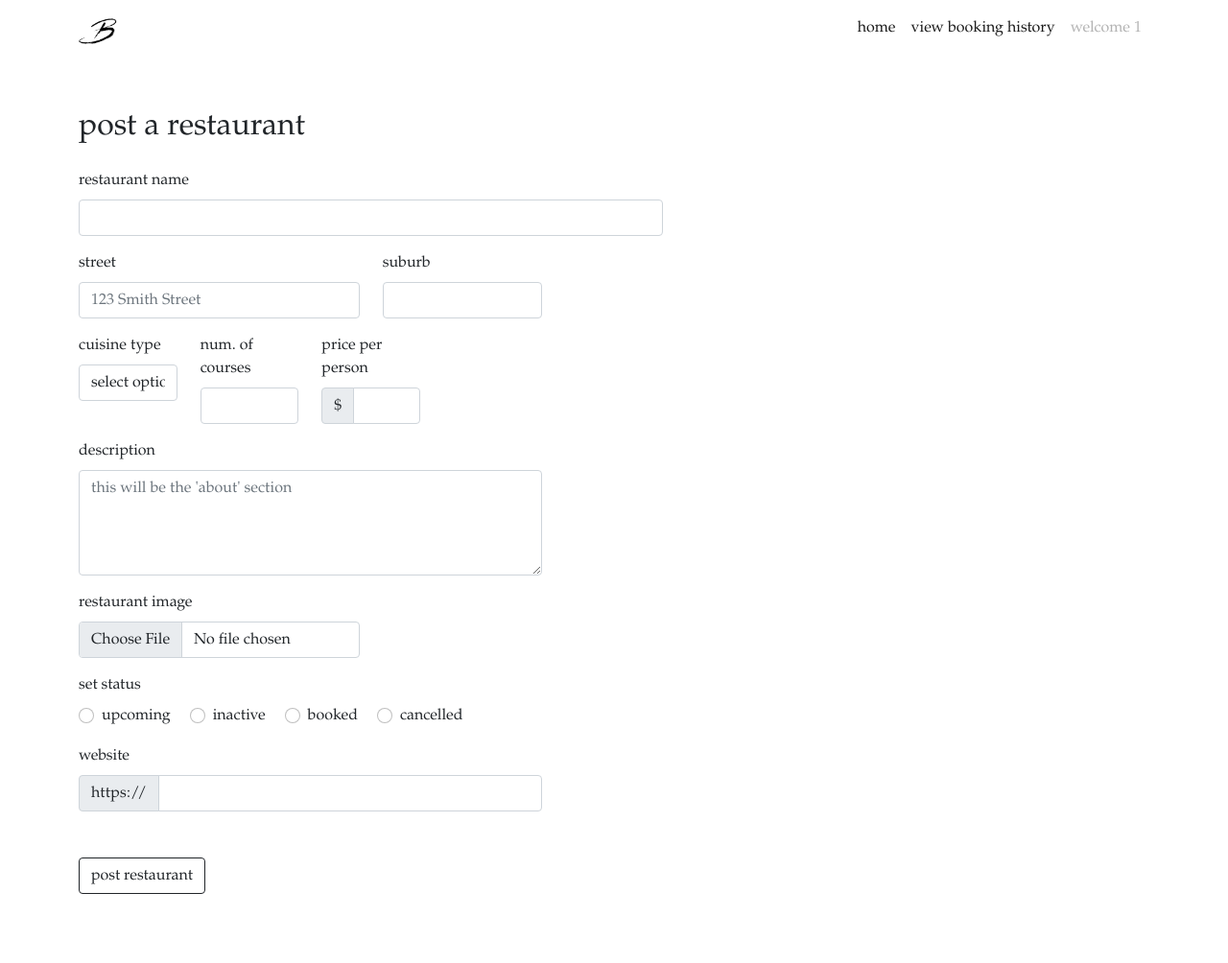
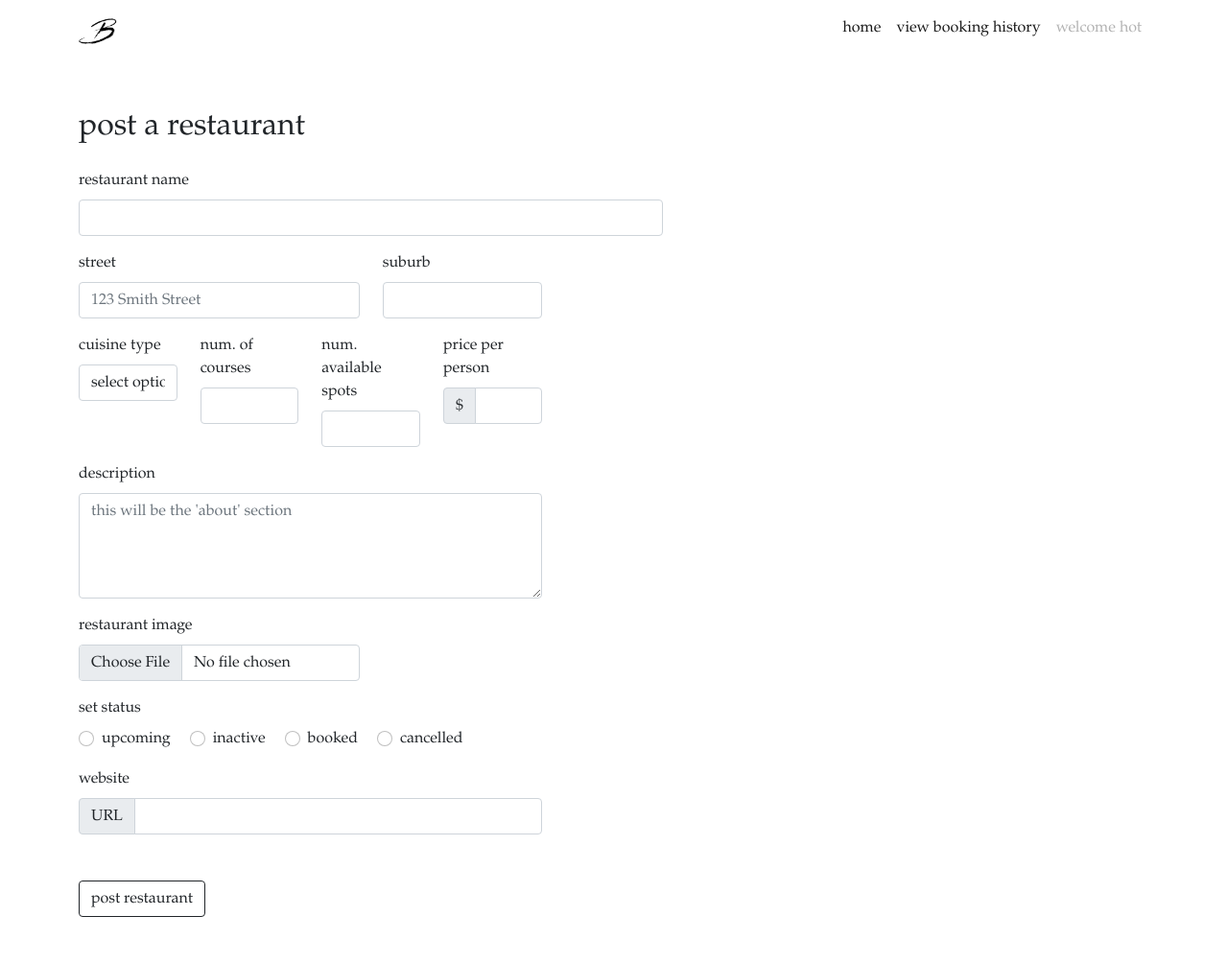
Before and after one commit to DeclanBarrett/BoutiqueEats, a Flask app: page /createrestaurant in a window 1280 px wide. Shown: the whole page at 96% size. Before the commit the page ends 932 px from the top, so only its background shows below. Run offline with Flask 2, Linux system fonts and the light colour scheme; a user stored in the database is signed in; some libraries are stand-ins or nearby versions.

Commit message:
Added a maximum number of reservations that can be made. Got the status working in the Index page.

```diff
--- a/website/forms.py
+++ b/website/forms.py
@@ -1,11 +1,17 @@
 
 from flask_wtf import FlaskForm
-from wtforms.fields import TextAreaField,SubmitField, StringField, PasswordField, IntegerField, FileField
+from wtforms.fields import TextAreaField,SubmitField, StringField, PasswordField, IntegerField, FileField, DateTimeField
 from wtforms.fields.core import RadioField, SelectField
-from wtforms.validators import URL, InputRequired, Length, Email, EqualTo, NoneOf, NumberRange
+from wtforms.fields.html5 import URLField
+from wtforms.validators import URL, InputRequired, Length, Email, EqualTo, NoneOf, NumberRange, ValidationError
 from flask_wtf.file import FileRequired, FileField, FileAllowed
+from datetime import datetime
 
 ALLOWED_FILE = {'PNG', 'JPG', 'png', 'jpg'}
+
+def validate_date(form, field):
+        if field.data < datetime.date.today():
+            raise ValidationError("The date cannot be in the past!")
 
 #creates the login information
 class LoginForm(FlaskForm):
@@ -38,10 +44,11 @@ class RestaurantForm(FlaskForm):
     ("french","french"),("italian","italian"),("japanese","japanese"),("middle eastern", "middle eastern"),("mediterranean","mediterranean"),
     ("asian", "asian"),("european","european")], validators=[InputRequired()])
 
-    description = TextAreaField("description", validators=[InputRequired(), Length(min=10, max=200)])
+    description = TextAreaField("description", validators=[InputRequired(), Length(min=10, max=400)])
     price = IntegerField("price per person", validators=[NumberRange(min=0)])
     num_courses = IntegerField("num. of courses", validators=[NumberRange(1, 20), InputRequired()])
-    website = StringField("website", validators=[URL()])
+    max_num_reservations = IntegerField("num. available spots", validators=[InputRequired()])
+    website = URLField("website")
     image = FileField('restaurant image',
                       validators=[
                           FileRequired(message='Image cannot be empty'),
@@ -56,3 +63,9 @@ class RestaurantForm(FlaskForm):
 class RestaurantStatusForm(FlaskForm):
     status = RadioField("status", choices=["upcoming", "inactive", "booked", "cancelled"])
     submit = SubmitField("Set Status")
+
+class ReservationForm(FlaskForm):
+    quantity = IntegerField("quantity", validators=[InputRequired(), NumberRange(min=0)])
+    time = DateTimeField("reservation date", validators=[InputRequired(), validate_date])
+    order = TextAreaField("order", validators=[InputRequired(), Length(max=300)])
+    submit = SubmitField("reserve")
--- a/website/templates/index.html
+++ b/website/templates/index.html
@@ -210,7 +210,10 @@
 
                     <div class="row mt-1">
                         <div class="card-text card-seats">
-                            one table left: tues, 16 october (PLACEHOLDER)
+
+                            <!--one table left: tues, 16 october (PLACEHOLDER)-->
+                            {{ restaurant.max_reservations - restaurant.reservations|length }} tables left:
+                            {{restaurant.statuses[-1].at_time.strftime("%a, %d %B").lower() }}
                         </div>
                     </div>
 
--- a/website/templates/postform.html
+++ b/website/templates/postform.html
@@ -53,6 +53,11 @@
                     </div>
 
                     <div class="col-7 col-xl-2 col-lg-3 col-md-4">
+                        {{form_restaurant.max_num_reservations.label (class="form-label") }}
+                        {{form_restaurant.max_num_reservations (class="form-control")}}
+                    </div>
+
+                    <div class="col-7 col-xl-2 col-lg-3 col-md-4">
 
                         {{form_restaurant.price.label (class="form-label") }}
                         <div class="input-group">
@@ -60,6 +65,7 @@
                             {{form_restaurant.price (class="form-control")}}
                         </div>
                     </div>
+
                 </div>
 
                 <!-- Description-->
@@ -100,7 +106,7 @@
                     <div class="col-lg-8 col-md-8">
                         {{form_restaurant.website.label (class="form-label") }}
                         <div class="input-group">
-                            <span class="input-group-text">https://</span>
+                            <span class="input-group-text">URL</span>
                             {{form_restaurant.website (class="form-control")}}
                         </div>
                     </div>
--- a/website/views.py
+++ b/website/views.py
@@ -1,10 +1,11 @@
 from flask import Blueprint, render_template, url_for
 from flask_login.utils import login_required
 from website.forms import RestaurantForm
-from website.models import Restaurant
+from website.models import Restaurant, RestaurantStatus
 from . import db
 import os
 from werkzeug.utils import redirect, secure_filename
+from sqlalchemy import desc
 
 bp = Blueprint('main', __name__)
 
@@ -12,7 +13,10 @@ bp = Blueprint('main', __name__)
 @bp.route('/')
 def index():
     restaurants = Restaurant.query.all()
-    return render_template("index.html", restaurants=restaurants)
+    statuses = []
+    for restaurant in restaurants:
+        statuses.append(RestaurantStatus.query.filter_by(restaurant=restaurant).order_by(desc(RestaurantStatus.at_time)).first())
+    return render_template("index.html", restaurants=restaurants, restaurant_statuses=statuses)
 
 @bp.route('/restaurant')
 def restaurant():
@@ -35,11 +39,16 @@ def createrestaurant():
                                 description=form_restaurant.description.data,
                                 price=form_restaurant.price.data,
                                 cuisine_type=form_restaurant.cuisine_type.data,
+                                max_reservations=form_restaurant.max_num_reservations.data,
                                 num_courses=form_restaurant.num_courses.data,
                                 website=form_restaurant.website.data,
                                 image=db_file_path)
+        restaurant_status = RestaurantStatus(status=form_restaurant.status.data,
+                                            restaurant=restaurant)
         db.session.add(restaurant)
+        db.session.add(restaurant_status)
         db.session.commit()
+
         return redirect(url_for('main.index'))
     return render_template("postform.html",form_restaurant=form_restaurant)
 
```
Also changed, not shown: website/models.py (+2 -7 lines), website/sitedata.sqlite.
